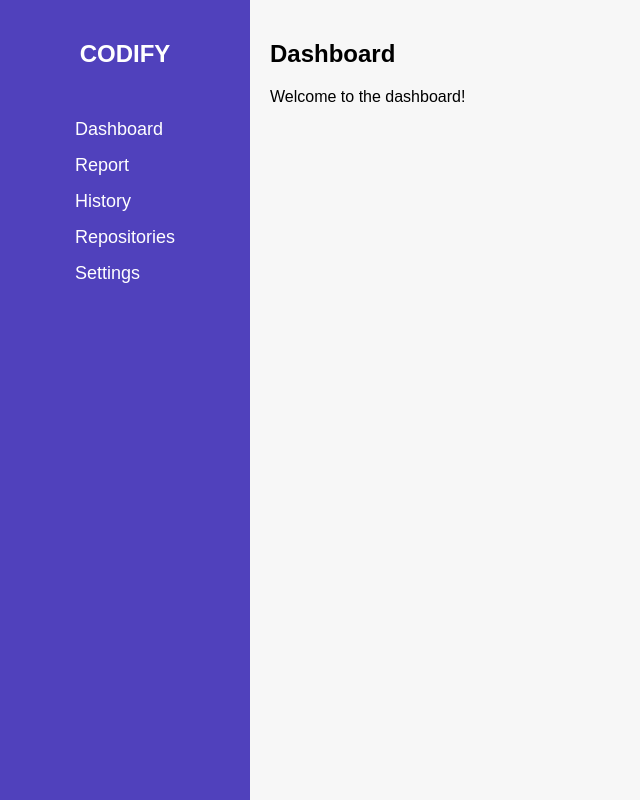
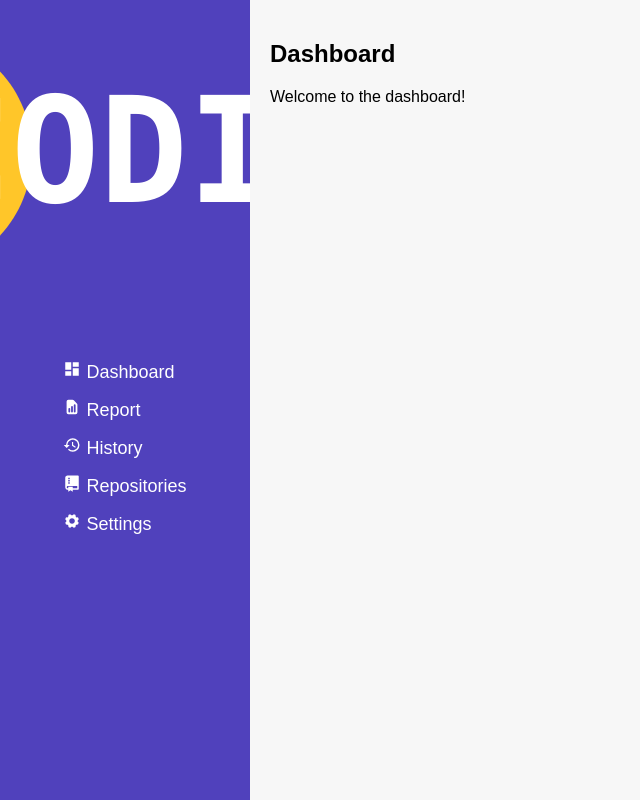
Before and after one commit to 2024-Winter-BootCamp-TeamD/YSKIM, a React (Create React App) app: page / in a window 1280 px wide. Shown: the whole page, without its empty margins (0-640 px from the left). Built offline with nearby package versions, Linux system fonts and the light colour scheme.

Commit message:
로고 추가, 각 탭에 아이콘 추가. 로고의 크기는 조정해야합니다

```diff
--- a/package.json
+++ b/package.json
@@ -9,6 +9,7 @@
     "cra-template": "1.2.0",
     "react": "^18.3.1",
     "react-dom": "^18.3.1",
+    "react-icons": "^5.4.0",
     "react-router-dom": "^7.1.1",
     "react-scripts": "5.0.1",
     "web-vitals": "^4.2.4"
--- a/src/App.css
+++ b/src/App.css
@@ -12,11 +12,6 @@
     flex-direction: column;
     align-items: center;
     padding: 20px 0;
-  }
-
-  .logo {
-    font-size: 24px;
-    margin-bottom: 20px;
   }
 
   .sidebar ul {
--- a/src/App.js
+++ b/src/App.js
@@ -8,19 +8,25 @@ import History from "./pages/History.js";
 import Repositories from "./pages/Repositories.js";
 import Settings from "./pages/Settings.js";
 import "./App.css";
+import { ReactComponent as Logo } from "./logo.svg";
+import { MdDashboard } from "react-icons/md";
+import { HiDocumentReport } from "react-icons/hi";
+import { MdOutlineHistory } from "react-icons/md";
+import { RiGitRepositoryFill } from "react-icons/ri";
+import { IoIosSettings } from "react-icons/io";
 
 function App() {
   return (
     <Router>
       <div className="app">
         <nav className="sidebar">
-          <h1 className="logo">CODIFY</h1>
+        <Logo />
           <ul>
-            <li><Link to="/">Dashboard</Link></li>
-            <li><Link to="/report">Report</Link></li>
-            <li><Link to="/history">History</Link></li>
-            <li><Link to="/repositories">Repositories</Link></li>
-            <li><Link to="/settings">Settings</Link></li>
+            <li><Link to="/"><MdDashboard /> Dashboard</Link></li>
+            <li><Link to="/report"><HiDocumentReport /> Report</Link></li>
+            <li><Link to="/history"><MdOutlineHistory /> History</Link></li>
+            <li><Link to="/repositories"><RiGitRepositoryFill /> Repositories</Link></li>
+            <li><Link to="/settings"><IoIosSettings /> Settings</Link></li>
           </ul>
         </nav>
         <main className="content">
```
Also changed, not shown: src/logo.svg, 1 other file (tests, documents, lock files or other folders).
